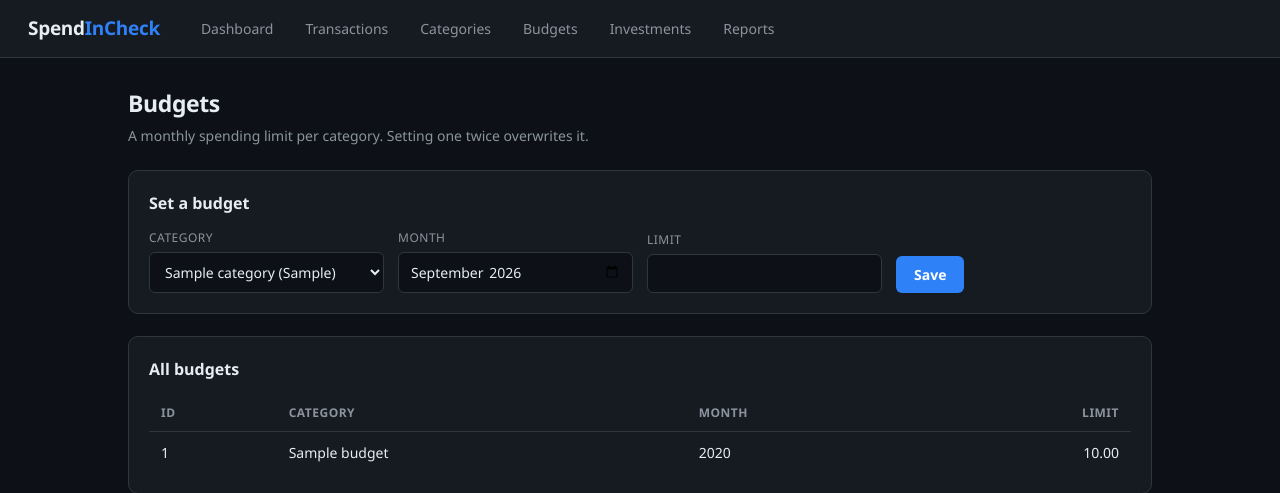
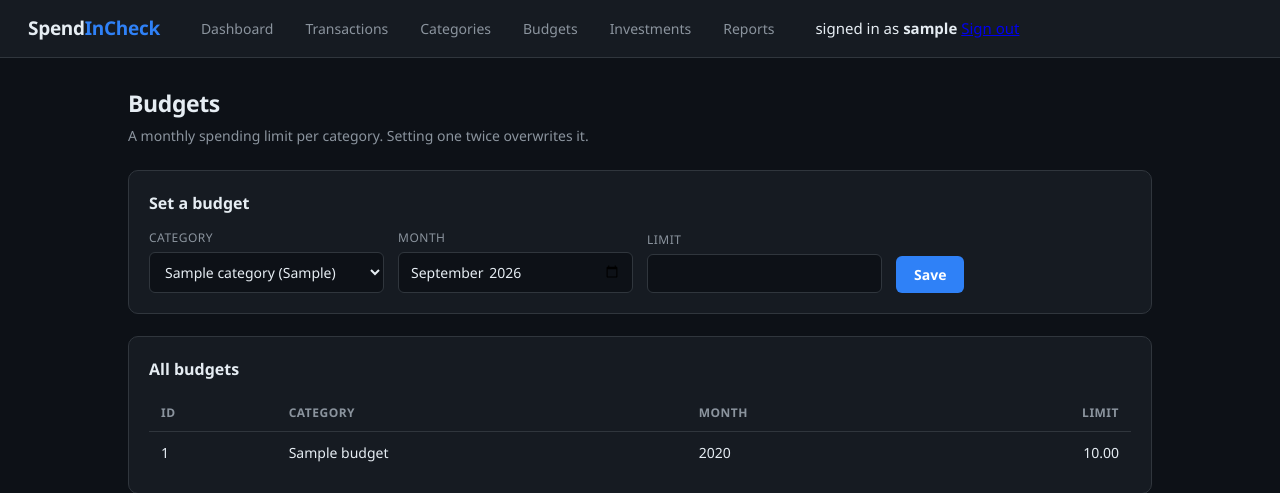
Before and after one commit to thealiarbab/SpendInCheck, a Flask app: page /budgets in a window 1280 px wide. Shown: the top 493 px of the page. Run offline with Flask 3, Linux system fonts and the light colour scheme; the visitor is signed in with stand-in values (Sample User, id 1); a database or web service that is not in the repository returns one stand-in record (values such as "Sample title"); some libraries are stand-ins or nearby versions.

Commit message:
feat(web): show the signed-in account and a way out
The top bar names the account and offers sign-out; a signed-out visitor is
offered sign-in and registration instead.

```diff
--- a/templates/base.html
+++ b/templates/base.html
@@ -4,17 +4,23 @@
   <meta charset="utf-8">
   <meta name="viewport" content="width=device-width, initial-scale=1">
   <title>{% block title %}SpendInCheck{% endblock %}</title>
+  <link rel="preconnect" href="https://fonts.googleapis.com">
+  <link rel="preconnect" href="https://fonts.gstatic.com" crossorigin>
+  <link href="https://fonts.googleapis.com/css2?family=Inter:wght@400;500;600;700;800&display=swap" rel="stylesheet">
   <link rel="stylesheet" href="{{ url_for('static', filename='style.css') }}">
 </head>
 <body>
   <header class="topbar">
     <a class="brand" href="{{ url_for('landing') }}">Spend<span>InCheck</span></a>
-    {% if request.endpoint in ('landing', 'sign_in') %}
-    <nav class="nav-right">
-      {% if request.endpoint == 'landing' %}
-      <a href="{{ url_for('dashboard') }}">Open the ledger</a>
+    {% if request.endpoint in ('landing', 'sign_in', 'register') %}
+    <div class="who">
+      {% if session.get('user_id') %}
+        <a href="{{ url_for('dashboard') }}">Open the ledger</a>
+      {% else %}
+        <a href="{{ url_for('sign_in') }}">Sign in</a>
+        <a href="{{ url_for('register') }}">Create account</a>
       {% endif %}
-    </nav>
+    </div>
     {% else %}
     <nav>
       <a href="{{ url_for('dashboard') }}">Dashboard</a>
@@ -24,6 +30,10 @@
       <a href="{{ url_for('investments') }}">Investments</a>
       <a href="{{ url_for('reports') }}">Reports</a>
     </nav>
+    <div class="who">
+      <span>signed in as <b>{{ session.get('username') }}</b></span>
+      <a href="{{ url_for('sign_out') }}">Sign out</a>
+    </div>
     {% endif %}
   </header>
 
```
